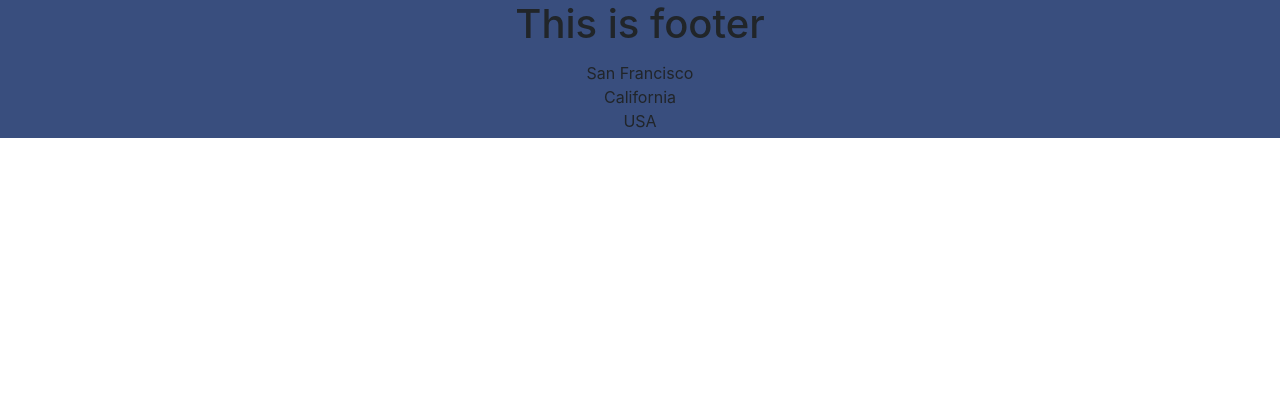
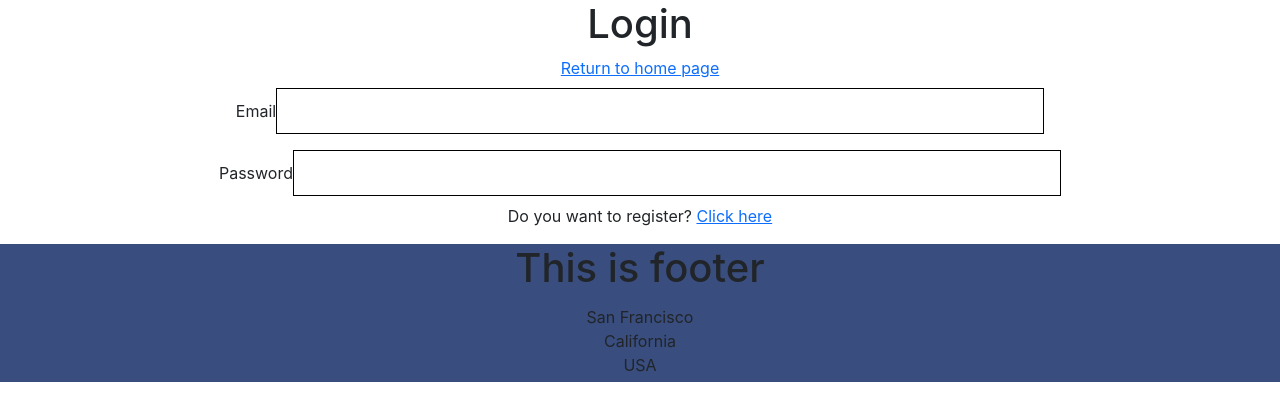
Before and after one commit to Key12-max/soloProject, a React (Create React App) app in the folder client/: page /login in a window 1280 px wide. Shown: the top 420 px of the page. Built offline with nearby package versions, Linux system fonts and the light colour scheme.

Commit message:
added a test form

```diff
--- a/client/src/App.js
+++ b/client/src/App.js
@@ -7,6 +7,7 @@ import UpdateMemberInfo from './Components/UpdateMemberInfo';
 import Details from './Components/Details';
 import Footer from './Components/Footer';
 import Login from './Components/login';
+import LoginAMember from './Components/Test';
 function App() {
   const [allMembers, setAllMembers] = useState([])
   return (
@@ -17,7 +18,7 @@ function App() {
         <Route path='/home/edit/:id' element = {<UpdateMemberInfo/>}/>
         <Route path='/home/details/:id' element = {<Details/>}/>
         <Route path ='/home/login' element={<Login/>}/>
-
+        <Route path='/login' element = {<LoginAMember/>}/>
       </Routes>
       <Footer/>
 
--- a/client/src/Components/AddNewMember.js
+++ b/client/src/Components/AddNewMember.js
@@ -35,10 +35,10 @@ const AddNewMember = (props) => {
     }
     return (
         <div className='content'>
-                <div>
-                    <h1>Registration Form</h1>
-                    <Link to = {'/'}>Click here to return to the main page</Link>
-                </div>
+            <div>
+                <h1>Registration Form</h1>
+                <Link to = {'/'}>Click here to return to the main page</Link>
+            </div>
             <div>
                 <form onSubmit={submitHandler} className = "col-4 bg-dark p-4 my-5 mx-auto text-light">
                     <div className='form-group'>
@@ -85,7 +85,7 @@ const AddNewMember = (props) => {
                         null
                     }
                     <button>Add Member </button>
-                    <p>Already have an account? <Link to = {'/home/login'}>Click here</Link></p>
+                    <p>Already have an account? <Link to = {'/login'}>Click here</Link></p>
                 </form>
 
             </div>
--- /dev/null
+++ b/client/src/Components/Test.js
@@ -0,0 +1,59 @@
+import React, {useState} from "react";
+import axios from "axios";
+import { Link, useNavigate } from "react-router-dom";
+
+const LoginAMember = ()=>{
+    const navigate = useNavigate()
+    const [error, setError] = useState({})
+    const [input, SetInput] = useState({
+        email: '',
+        password: ''
+    })
+
+    const handleInputChange = (e)=>{
+        e.preventDefault()
+        SetInput({[e.target.name]:e.target.value})
+
+    }
+    const submitHandler = (e)=>{
+        e.preventDefault()
+        axios.post("http://127.0.0.1:8000/api/login", input)
+        .then((res)=>{
+            console.log(res.data)
+            navigate('/')
+        })
+        .catch((err)=>{
+            console.log(err)
+            setError(err.res.data.errors)
+        })
+    }
+
+    return (
+        <div>
+            <div>
+                <h1>Login</h1>
+                <Link to={'/'}>Return to home page</Link>
+            </div>
+            <div>
+                <form onSubmit={submitHandler}>
+                    <div>
+                        <label htmlFor="email">Email</label>
+                        <input onChange={handleInputChange} type="email" name="email" id="email" value={input.email ?? ''}/>
+                        {
+                            error.email?
+                            <p>{error.message.email}</p>:
+                            null
+                        }
+                    </div>
+                    <div>
+                        <label htmlFor="password">Password</label>
+                        <input onChange={handleInputChange} type="password" name="password" id="password" value={input.password ?? ''}/>
+                    </div>
+                    <p>Do you want to register? <Link to = {'/home/addMember'}>Click here</Link></p>
+
+                </form>
+            </div>
+        </div>
+    )
+}
+export default LoginAMember
```
Also changed, not shown: 2 other files (tests, documents, lock files or other folders).
